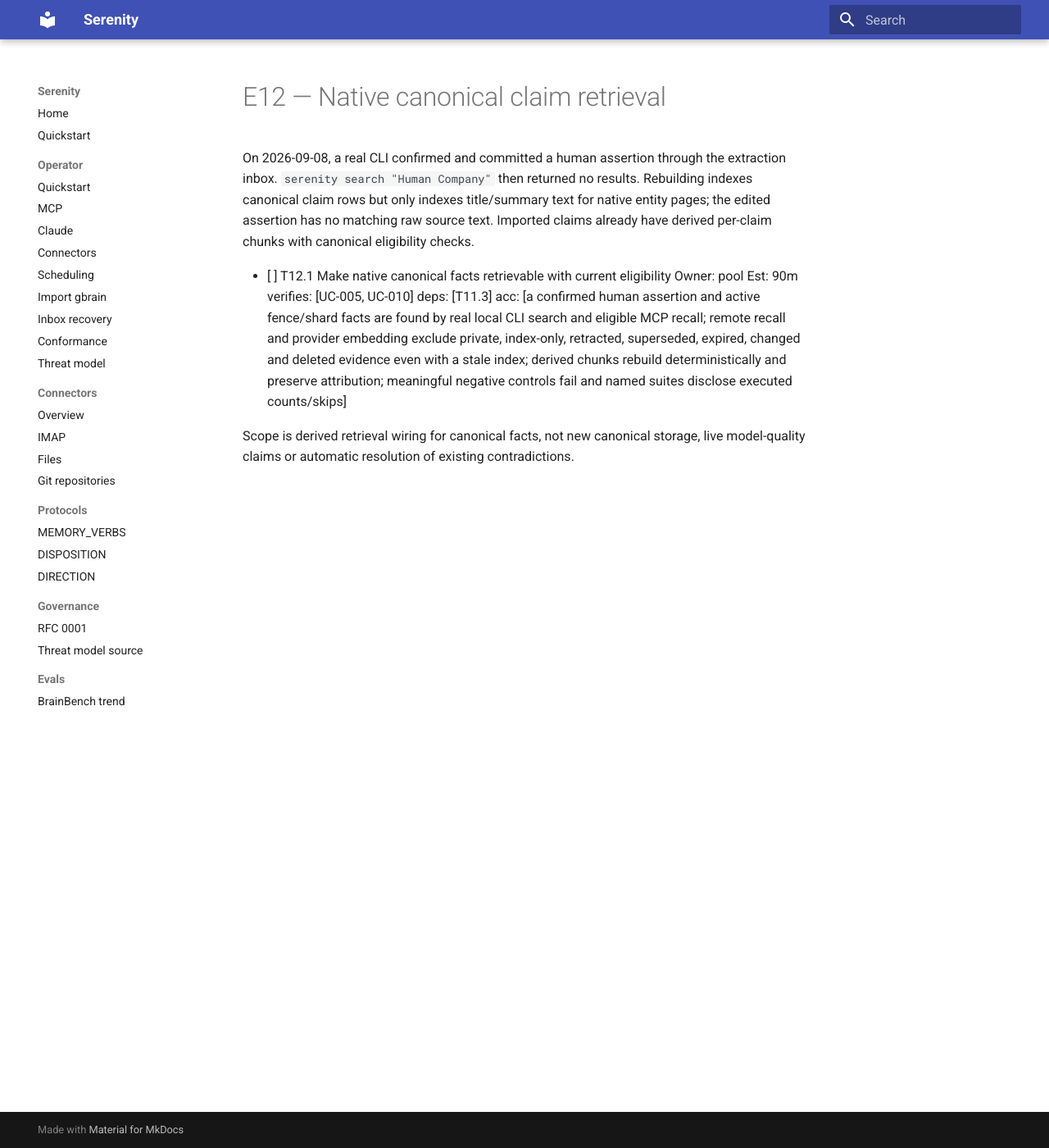
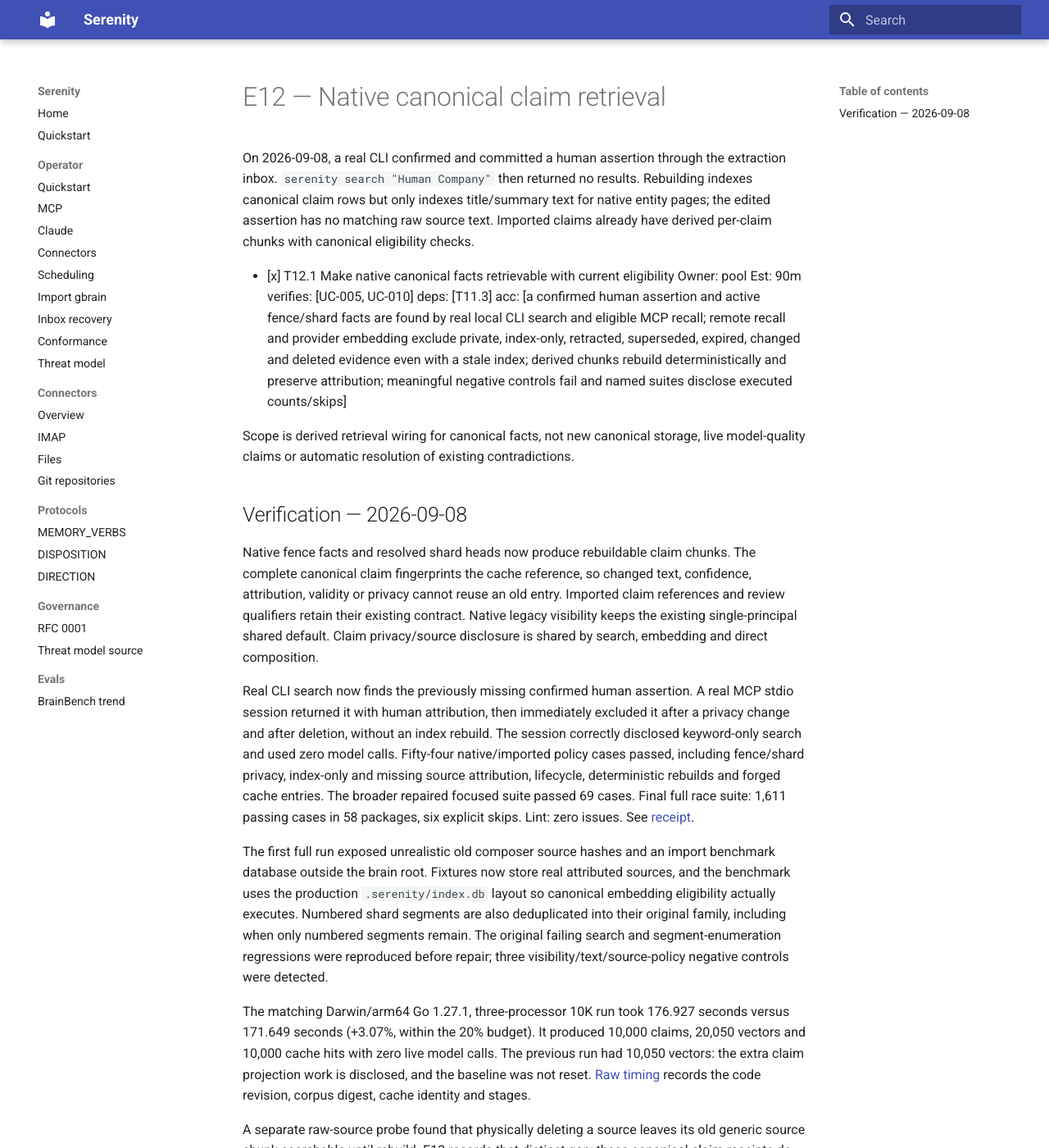
Before and after one commit to sirerun/serenity, an MkDocs documentation site: the page built from docs/plans/E12-canonical-retrieval.md, in a window 1280 px wide and 1400 px high. Shown: the whole window at 82% size. Built offline with MkDocs 1.6.1 and Material for MkDocs 9.7.7, drawn with Linux system fonts in a browser that asks for light colours; some of the changed text lies outside the part shown.

Commit message:
docs: record native claim retrieval and expanded import workload

```diff
--- a/docs/plans/E12-canonical-retrieval.md
+++ b/docs/plans/E12-canonical-retrieval.md
@@ -6,7 +6,46 @@
 native entity pages; the edited assertion has no matching raw source text. Imported
 claims already have derived per-claim chunks with canonical eligibility checks.
 
-- [ ] T12.1 Make native canonical facts retrievable with current eligibility  Owner: pool  Est: 90m  verifies: [UC-005, UC-010]  deps: [T11.3]  acc: [a confirmed human assertion and active fence/shard facts are found by real local CLI search and eligible MCP recall; remote recall and provider embedding exclude private, index-only, retracted, superseded, expired, changed and deleted evidence even with a stale index; derived chunks rebuild deterministically and preserve attribution; meaningful negative controls fail and named suites disclose executed counts/skips]
+- [x] T12.1 Make native canonical facts retrievable with current eligibility  Owner: pool  Est: 90m  verifies: [UC-005, UC-010]  deps: [T11.3]  acc: [a confirmed human assertion and active fence/shard facts are found by real local CLI search and eligible MCP recall; remote recall and provider embedding exclude private, index-only, retracted, superseded, expired, changed and deleted evidence even with a stale index; derived chunks rebuild deterministically and preserve attribution; meaningful negative controls fail and named suites disclose executed counts/skips]
 
 Scope is derived retrieval wiring for canonical facts, not new canonical storage,
 live model-quality claims or automatic resolution of existing contradictions.
+
+## Verification — 2026-09-08
+
+Native fence facts and resolved shard heads now produce rebuildable claim chunks.
+The complete canonical claim fingerprints the cache reference, so changed text,
+confidence, attribution, validity or privacy cannot reuse an old entry. Imported
+claim references and review qualifiers retain their existing contract. Native
+legacy visibility keeps the existing single-principal shared default. Claim
+privacy/source disclosure is shared by search, embedding and direct composition.
+
+Real CLI search now finds the previously missing confirmed human assertion. A
+real MCP stdio session returned it with human attribution, then immediately
+excluded it after a privacy change and after deletion, without an index rebuild.
+The session correctly disclosed keyword-only search and used zero model calls.
+Fifty-four native/imported policy cases passed, including fence/shard privacy,
+index-only and missing source attribution, lifecycle, deterministic rebuilds and
+forged cache entries. The broader repaired focused suite passed 69 cases. Final
+full race suite: 1,611 passing cases in 58 packages, six explicit skips. Lint:
+zero issues. See [receipt](../evals/native-claim-retrieval.json).
+
+The first full run exposed unrealistic old composer source hashes and an import
+benchmark database outside the brain root. Fixtures now store real attributed
+sources, and the benchmark uses the production `.serenity/index.db` layout so
+canonical embedding eligibility actually executes. Numbered shard segments are
+also deduplicated into their original family, including when only numbered
+segments remain. The original failing search and segment-enumeration regressions
+were reproduced before repair; three visibility/text/source-policy negative
+controls were detected.
+
+The matching Darwin/arm64 Go 1.27.1, three-processor 10K run took 176.927 seconds
+versus 171.649 seconds (+3.07%, within the 20% budget). It produced 10,000 claims,
+20,050 vectors and 10,000 cache hits with zero live model calls. The previous run
+had 10,050 vectors: the extra claim projection work is disclosed, and the baseline
+was not reset. [Raw timing](../evals/native-claim-budget.json) records the code
+revision, corpus digest, cache identity and stages.
+
+A separate raw-source probe found that physically deleting a source leaves its
+old generic source chunk searchable until rebuild. E13 records that distinct gap;
+these canonical-claim receipts do not claim stale raw-source deletion is fixed.
```
Also changed, not shown: docs/evals/native-claim-budget.json (added, +50 -0 lines), docs/evals/native-claim-retrieval.json (added, +69 -0 lines), docs/operator/extraction.md (+3 -0 lines), docs/operator/search.md (added, +36 -0 lines), docs/plan.md (+2 -1 lines), docs/plans/E13-source-retrieval.md (added, +13 -0 lines), evals/importbudget/README.md (+8 -0 lines).
